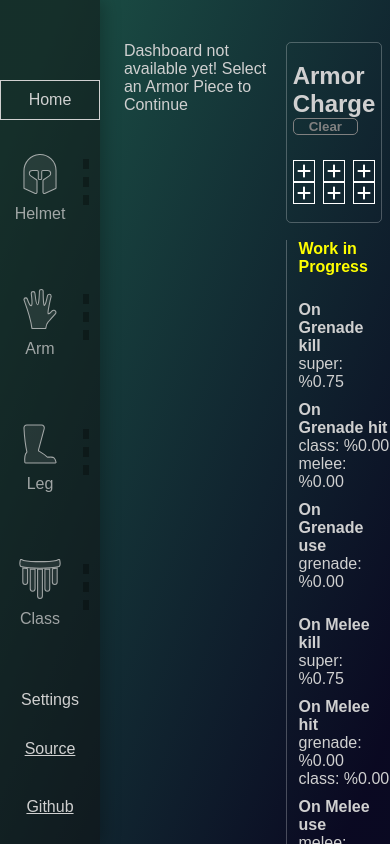
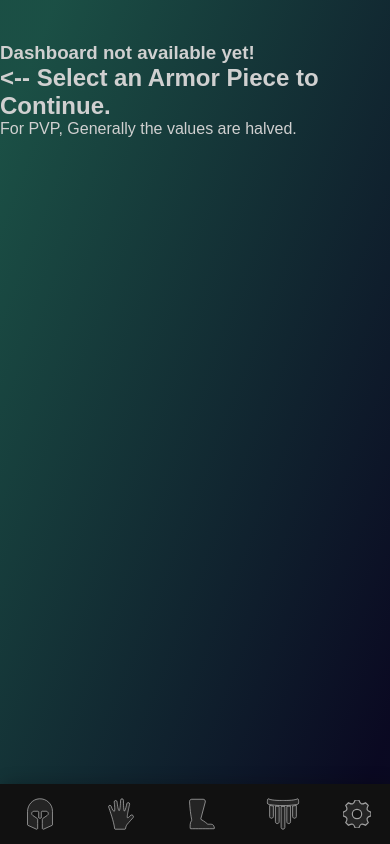
Before and after one commit to cranberriez/destiny-mod-calculator, a React (Create React App) app: page /#/ in a window 390 px wide. Shown: the top 844 px of the page. Built offline with nearby package versions, Linux system fonts and the light colour scheme.

Commit message:
added smaller screen and mobile styling

```diff
--- a/src/App.css
+++ b/src/App.css
@@ -23,3 +23,30 @@ main {
     color: #d0d0d0;
     margin-top: 5vh;
 }
+
+
+@media screen and (max-width: 800px) {
+    .App {
+        grid-template-columns: 120px 1fr;
+    }
+    .Armor {
+        padding-right: 20px;
+    }
+    .breakdown {
+      display: none;
+    }
+}
+
+@media screen and (max-width: 600px) {
+    .App {
+        grid-template-columns: 1fr;
+    }
+
+    .Armor {
+        padding: 60px 15px 80px 10px;
+    }
+
+    main {
+        grid-column: auto;
+    }
+}
--- a/src/App.js
+++ b/src/App.js
@@ -38,8 +38,9 @@ function App() {
                     <Routes>
                         <Route path='/'element={
                             <div className='dashboard-header'>
-                                Dashboard not available yet!
-                                Select an Armor Piece to Continue
+                                <h3>Dashboard not available yet!</h3>
+                                <h2>{'<--'} Select an Armor Piece to Continue.</h2>
+                                <p>For PVP, Generally the values are halved.</p>
                             </div>
                         }></Route >
 
--- a/src/components/css/armor.css
+++ b/src/components/css/armor.css
@@ -49,3 +49,33 @@
 .mod-clear-button:hover ~ .Mod .mod-buttons button.slotted svg {
     color: #E74C3C;
 }
+
+
+
+
+
+/* Hide the scrollbar initially */
+.Armor::-webkit-scrollbar {
+    display: none;
+  }
+
+/* Show the scrollbar while scrolling */
+.Armor:hover::-webkit-scrollbar {
+    display: block;
+    transition: all 0.5s;
+}
+
+/* Hide the scrollbar again after a few seconds */
+.Armor:hover::-webkit-scrollbar {
+    display: block;
+}
+
+.Armor::-webkit-scrollbar-thumb {
+    background-color: #999;
+    border-radius: 5px;
+    transition: all 0.5s;
+}
+
+.Armor:hover::-webkit-scrollbar-thumb {
+    background-color: #333;
+}
--- a/src/components/css/armorcharge.css
+++ b/src/components/css/armorcharge.css
@@ -3,7 +3,7 @@
   }
 
 .ArmorCharge {
-    padding: 2.2vh 1.5vw;
+    padding: 2vh 1vw;
     border: 1px solid rgba(255,255,255,0.25);
     border-radius: 5px;
 
@@ -19,7 +19,7 @@
 
 .armor-charge-header h2 {
     color: #D0D0D0;
-    font-size: 24px;
+    font-size: min(max(12px, calc(2vw)), 24px);
 }
 
 .armor-charge-header button {
--- a/src/components/css/navbar.css
+++ b/src/components/css/navbar.css
@@ -147,6 +147,16 @@ nav a.active .nav-mod-count div:not(.active) div {
     padding: 10px 0;
 }
 
+.basic-nav .nav-label {
+    display: flex;
+    flex-direction: row;
+    align-items: center;
+}
+
+.basic-nav .nav-label p {
+    width: min-content;
+}
+
 .basic-nav:hover {
     background-color: rgba(0, 0, 0, 0.1);
 }
@@ -154,6 +164,16 @@ nav a.active .nav-mod-count div:not(.active) div {
 .basic-nav.active {
     border: 1px solid #d0d0d0;
 }
+
+.basic-nav .nav-icon {
+    width: 30px;
+    height: 30px;
+}
+
+/* .basic-nav svg {
+    fill: rgba(208, 208, 208, 0.1);
+    stroke: rgba(208, 208, 208, 0.75);
+} */
 
 .small-cont:first-of-type {
     margin-top: auto;
@@ -174,3 +194,62 @@ nav a.active .nav-mod-count div:not(.active) div {
 .small-cont a:hover {
     color: #fff;
 }
+
+@media (max-width: 600px) {
+    .Armor {
+        padding-bottom: 100px;
+    }
+
+    nav {
+        display: flex;
+        flex-direction: row;
+        justify-content: space-around;
+
+        padding: 0;
+
+        width: 100%;
+        height: 60px;
+
+        bottom: 0;
+        left: 0;
+
+        z-index: 999;
+
+        background-color: #111;
+    }
+
+    nav a.armor-nav, nav a.basic-nav {
+        height: 100%;
+        padding: 4px;
+    }
+
+    nav .nav-icon {
+        display: flex;
+        justify-content: center;
+        align-items: center;
+
+        width: 50px;
+        height: 50px;
+    }
+
+    nav .nav-label {
+        height: 100%;
+    }
+
+    nav .nav-label p {
+        display: none ;
+    }
+
+    nav .nav-mod-count {
+        display: none;
+    }
+
+    nav .basic-nav .nav-icon {
+        width: 36px;
+        height: 36px;
+    }
+
+    nav .small-cont {
+        display: none;
+    }
+}
--- a/src/components/navbar.js
+++ b/src/components/navbar.js
@@ -6,6 +6,7 @@ import { ReactComponent as HelmetIcon } from './svgs/helmet.svg';
 import { ReactComponent as ArmIcon } from './svgs/arm.svg';
 import { ReactComponent as LegIcon } from './svgs/leg.svg';
 import { ReactComponent as ClassIcon } from './svgs/class.svg';
+import { ReactComponent as SettingsIcon } from './svgs/settings.svg';
 
 const icons = {
     'helmet': HelmetIcon,
@@ -27,9 +28,9 @@ function Navbar(props) {
 
     return (
         <nav>
-            <NavLink to='/' className='basic-nav'>
+            {/* <NavLink to='/' className='basic-nav'>
                 <p>Home</p>
-            </NavLink>
+            </NavLink> */}
 
             {Object.keys(slottedStates).map(key => (
                 <NavLink to={key} className='armor-nav'  id={key + '-link'} key={key + '-link'}>
@@ -51,7 +52,12 @@ function Navbar(props) {
             ))}
 
             <NavLink to='/settings' className='basic-nav'>
-                <p>Settings</p>
+                <div className='nav-label'>
+                    <div className='nav-icon'>
+                        {React.createElement(SettingsIcon)}
+                    </div>
+                    <p>Settings</p>
+                </div>
             </NavLink>
 
             <div className='small-cont'>
```
Also changed, not shown: src/components/svgs/settings.svg (added).
